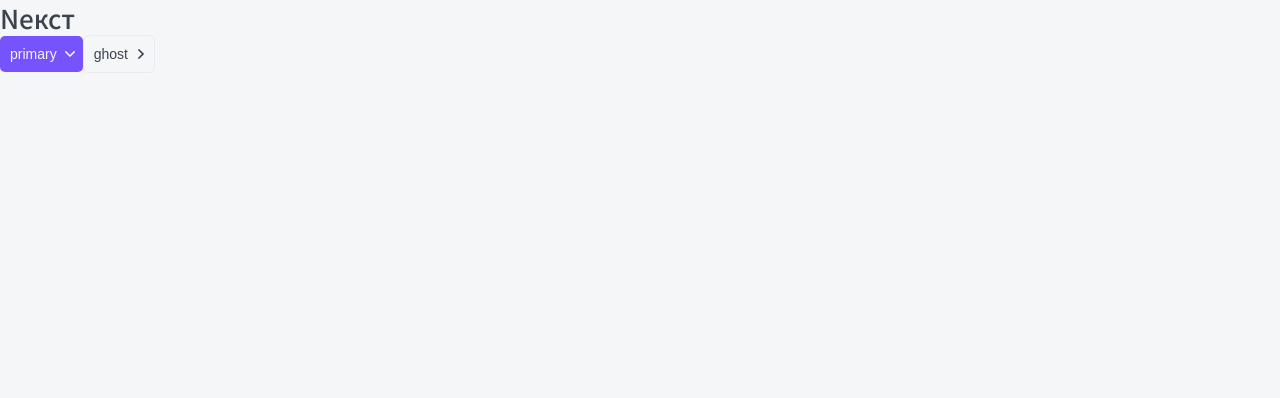
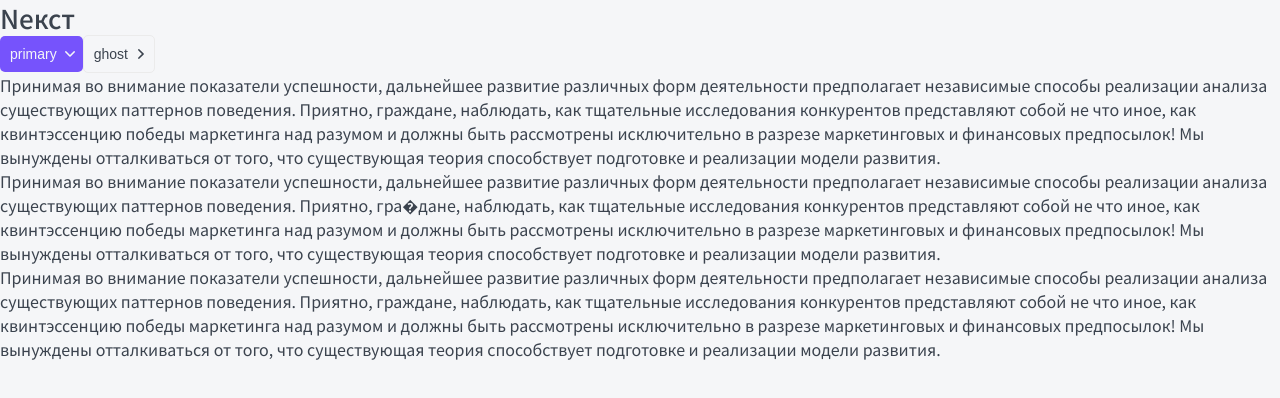
Before and after one commit to Immeo/next-app-router-app, a Next.js app: page / in a window 1280 px wide. Shown: the top 398 px of the page. Built offline with nearby package versions, Linux system fonts and the light colour scheme.

Commit message:
07-add PTag component

```diff
--- a/app/page.tsx
+++ b/app/page.tsx
@@ -1,5 +1,6 @@
 import Button from '@/components/Button/Button';
 import Htag from '@/components/Htag/Htag';
+import PTag from '@/components/PTag/PTag';
 
 export default function Home() {
 	return (
@@ -11,6 +12,36 @@ export default function Home() {
 			<Button appearance='ghost' arrowSvg='right'>
 				ghost
 			</Button>
+			<PTag size='s'>
+				Принимая во внимание показатели успешности, дальнейшее развитие
+				различных форм деятельности предполагает независимые способы реализации
+				анализа существующих паттернов поведения. Приятно, граждане, наблюдать,
+				как тщательные исследования конкурентов представляют собой не что иное,
+				как квинтэссенцию победы маркетинга над разумом и должны быть
+				рассмотрены исключительно в разрезе маркетинговых и финансовых
+				предпосылок! Мы вынуждены отталкиваться от того, что существующая теория
+				способствует подготовке и реализации модели развития.
+			</PTag>
+			<PTag size='m'>
+				Принимая во внимание показатели успешности, дальнейшее развитие
+				различных форм деятельности предполагает независимые способы реализации
+				анализа существующих паттернов поведения. Приятно, гра�дане, наблюдать,
+				как тщательные исследования конкурентов представляют собой не что иное,
+				как квинтэссенцию победы маркетинга над разумом и должны быть
+				рассмотрены исключительно в разрезе маркетинговых и финансовых
+				предпосылок! Мы вынуждены отталкиваться от того, что существующая теория
+				способствует подготовке и реализации модели развития.
+			</PTag>
+			<PTag size='l'>
+				Принимая во внимание показатели успешности, дальнейшее развитие
+				различных форм деятельности предполагает независимые способы реализации
+				анализа существующих паттернов поведения. Приятно, граждане, наблюдать,
+				как тщательные исследования конкурентов представляют собой не что иное,
+				как квинтэссенцию победы маркетинга над разумом и должны быть
+				рассмотрены исключительно в разрезе маркетинговых и финансовых
+				предпосылок! Мы вынуждены отталкиваться от того, что существующая теория
+				способствует подготовке и реализации модели развития.
+			</PTag>
 		</div>
 	);
 }
--- /dev/null
+++ b/components/PTag/PTag.module.css
@@ -0,0 +1,18 @@
+.p {
+	margin: 0;
+}
+
+.s {
+	font-size: 14px;
+	line-height: 24px;
+}
+
+.m {
+	font-size: 16px;
+	line-height: 24px;
+}
+
+.l {
+	font-size: 18px;
+	line-height: 29px;
+}
--- /dev/null
+++ b/components/PTag/PTag.tsx
@@ -0,0 +1,19 @@
+import cn from 'classnames';
+import styles from './PTag.module.css';
+import { IPTag } from './PTag.props';
+
+function PTag({ children, className, size = 'm', ...props }: IPTag) {
+	return (
+		<p
+			{...props}
+			className={cn(styles.p, className, {
+				[styles.small]: size === 's',
+				[styles.medium]: size === 'm',
+				[styles.large]: size === 'l'
+			})}
+		>
+			{children}
+		</p>
+	);
+}
+export default PTag;
--- a/components/index.ts
+++ b/components/index.ts
@@ -1,2 +1,3 @@
 export * from './Button/Button';
 export * from './Htag/Htag';
+export * from './PTag/PTag';
```
Also changed, not shown: components/PTag/PTag.props.ts (added, +10 -0 lines).
